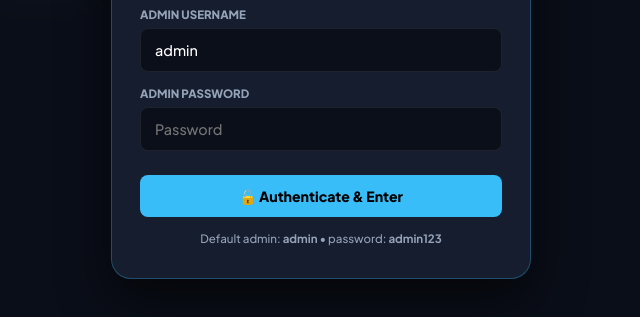
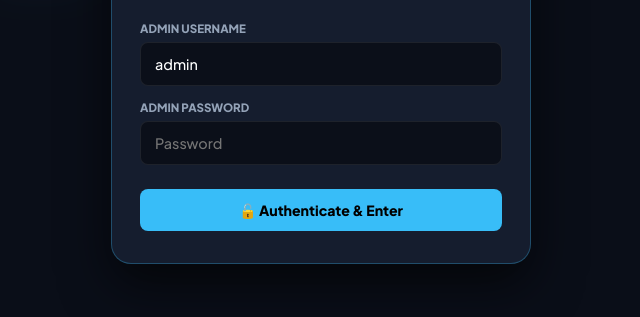
Before and after one commit to AbdulSattarSuleman/homeworkout-app, a plain HTML site: page web/admin.html in a window 1280 px wide. Shown: the part 357-674 px from the top of the page, without its empty margins (319-959 px from the left). Drawn offline with Linux system fonts and the light colour scheme.

```diff
--- a/web/admin.html
+++ b/web/admin.html
@@ -542,9 +542,7 @@
         🔓 Authenticate & Enter
       </button>
 
-      <p style="font-size: 0.72rem; color: var(--text-muted); margin-top: 14px;">
-        Default admin: <strong>admin</strong> • password: <strong>admin123</strong>
-      </p>
+
     </div>
   </div>
 
```
